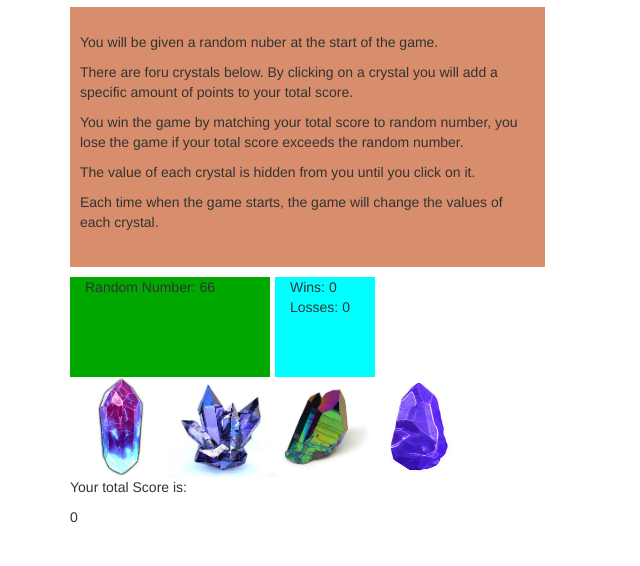
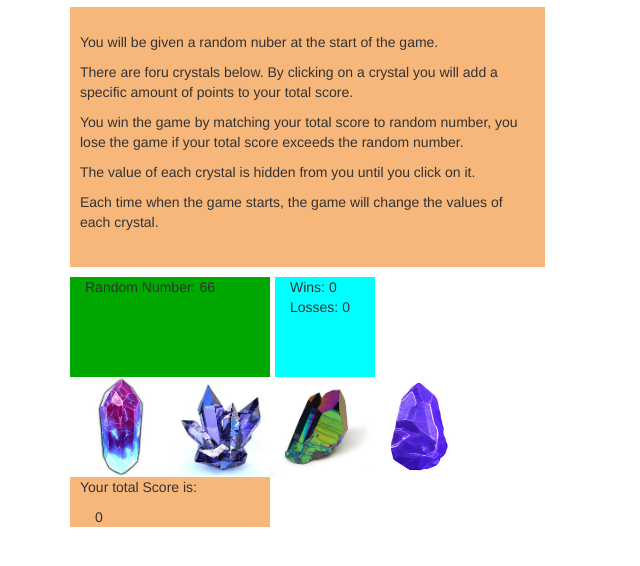
Before and after one commit to AlexHarris-Charlotte/Week-4-Game, a plain HTML site: page index.html in a window 1280 px wide. Shown: the part 68-634 px from the top of the page, without its empty margins (0-640 px from the left). Drawn offline with nearby package versions, Linux system fonts and the light colour scheme.

Commit message:
Game completed

```diff
--- a/assets/css/style.css
+++ b/assets/css/style.css
@@ -6,7 +6,7 @@ h1 {
 }
 
 #text-section {
-    background-color: rgb(216, 142, 108);
+    background-color: rgb(247, 182, 122);
     width: 41.66666667%;
     margin-bottom: 10px;
     padding: 25px 10px;
@@ -36,3 +36,11 @@ h1 {
     background-color: cyan;
     height: 100px;
 }
+
+#counter {
+    width: 200px;
+    height: 50px;
+    padding-left: 10px;
+    margin-left: 0px;
+    background-color: rgb(247, 182, 122);
+}
--- a/assets/javascript/game.js
+++ b/assets/javascript/game.js
@@ -46,6 +46,7 @@ $(document).ready();{
             newImg.css("height", 100);
             crystalDiv.append(newImg);
             randomNumber = randomInteger(min, max);
+            $("#random-number").text(randomNumber);
         }
     }
 
@@ -59,8 +60,6 @@ $(document).ready();{
         $("#score-display").text(0);
         $("#loss-count").text(lossCount);
         randomInteger(min, max);
-        randomNumber = randomInteger(min, max);
-        $("#random-number").text(randomNumber);
         $(".crystal-image").detach();
         imageHandler();
     }
@@ -71,8 +70,6 @@ $(document).ready();{
         $("#score-display").text(0);
         $("#win-count").text(winCount);
         randomInteger(min, max);
-        randomNumber = randomInteger(min, max);
-        $("#random-number").text(randomNumber);
         $(".crystal-image").detach();
         imageHandler();
     }
--- a/index.html
+++ b/index.html
@@ -51,12 +51,8 @@
             <div id="crystal-area" class="col-sm-12">
             </div>
         </div>
-        <div class="row">
-            <div class="col-sm-4">
-                <p>Your total Score is:</p>
-            </div>
-        </div>
-        <div class="row">
+        <div id="counter" class="row">
+            <p>Your total Score is:</p>
             <div id="score-display" class="col-sm-4">
 
             </div>
```
